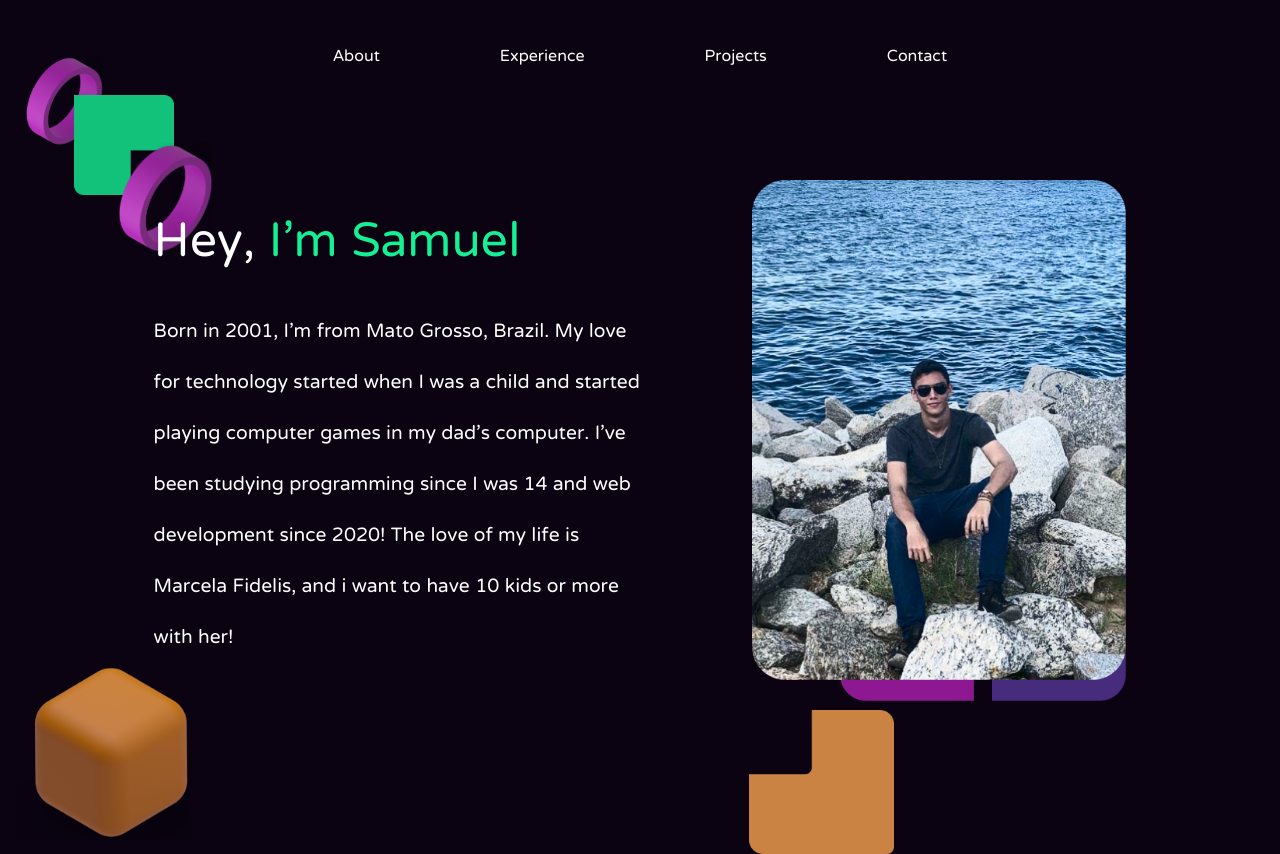
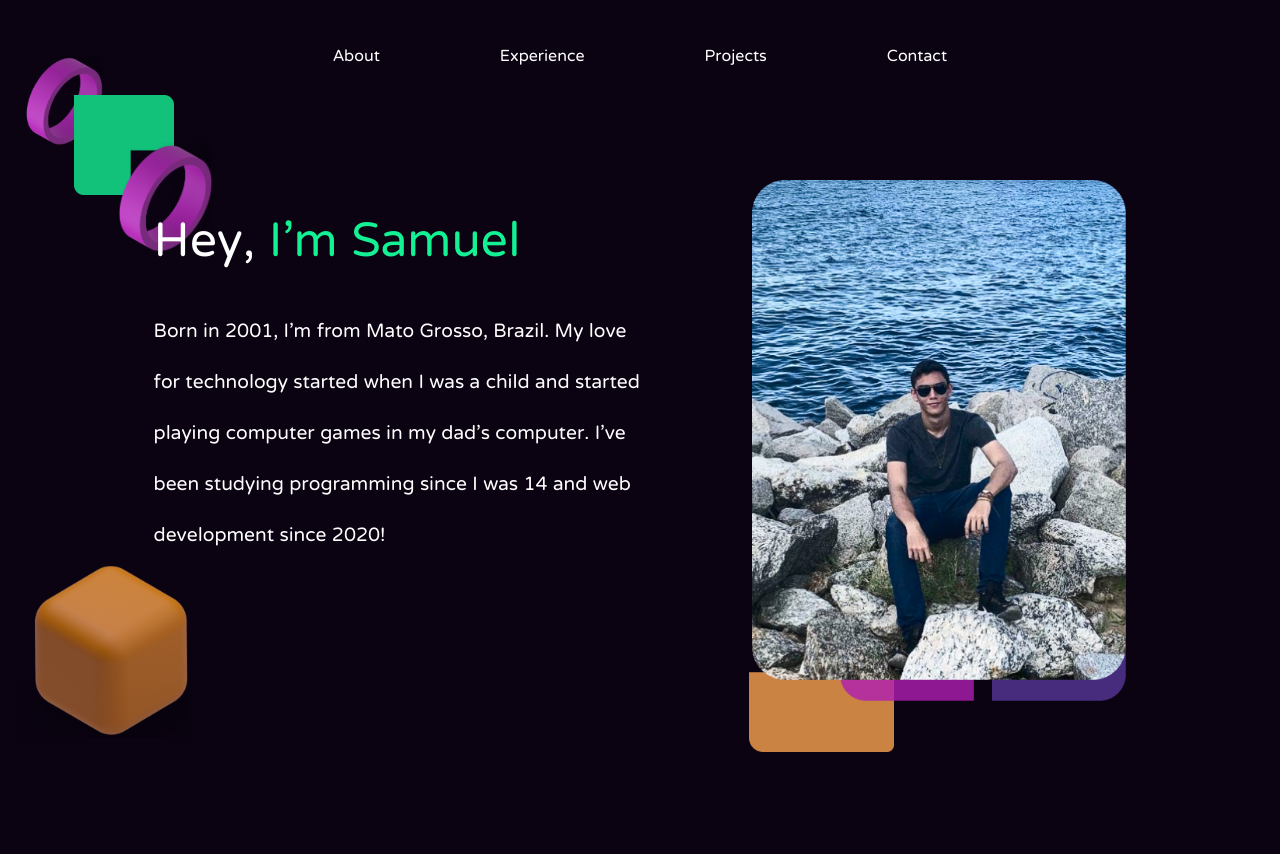
Before and after one commit to samuel-neves/portfolio, a Next.js app: page / in a window 1280 px wide. After the commit the page ends 800 px from the top, so only its background shows below. Built offline with nearby package versions, Linux system fonts and the light colour scheme.

Commit message:
feat: removing meme text and implementing link anchors

```diff
--- a/components/Header/index.tsx
+++ b/components/Header/index.tsx
@@ -6,15 +6,24 @@ interface HeaderComponentProps {
   scrolled: boolean;
 }
 
+interface MenuItems {
+  [x: string]: string;
+}
+
 export type { HeaderComponentProps };
 
 const Header: React.FC<HeaderComponentProps> = ({ scrolled }) => {
-  const menuItems = ['About', 'Experience', 'Projects', 'Contact'];
+  const menuItems: MenuItems = {
+    About: '#about',
+    Experience: '#experience',
+    Projects: '#projects',
+    Contact: '#contact',
+  };
 
   return (
     <Container scrolled={scrolled}>
-      {menuItems.map(item => (
-        <HeaderButton scrolled={scrolled} key={item}>
+      {Object.keys(menuItems).map((item: string) => (
+        <HeaderButton scrolled={scrolled} key={item} href={menuItems[item]}>
           <h1>{item}</h1>
           <HeaderUnderLine />
         </HeaderButton>
--- a/components/Header/styles.ts
+++ b/components/Header/styles.ts
@@ -14,7 +14,7 @@ export const Container = styled.div<HeaderComponentProps>`
   z-index: 999;
 `;
 
-export const HeaderButton = styled.button<HeaderComponentProps>`
+export const HeaderButton = styled.a<HeaderComponentProps>`
   color: ${props => props.theme.color};
   margin: ${props => (props.scrolled ? '12px' : '36px')} 48px;
   padding: 0 12px;
--- a/components/IntroductionSection/index.tsx
+++ b/components/IntroductionSection/index.tsx
@@ -11,6 +11,7 @@ import { TripleImageComponent } from './components';
 
 const IntroductionSection: React.FC = () => {
   return (
+    <>
       <Container>
         <TextContainer>
           <TripleImageComponent />
@@ -21,15 +22,18 @@ const IntroductionSection: React.FC = () => {
             Born in 2001, I&apos;m from Mato Grosso, Brazil. My love for
             technology started when I was a child and started playing computer
             games in my dad&apos;s computer. I&apos;ve been studying programming
-          since I was 14 and web development since 2020! The love of my life is
-          Marcela Fidelis, and i want to have 10 kids or more with her!
+            since I was 14 and web development since 2020!
           </p>
           <img
             src={RoundedCube.src}
             alt="Rounded orange cube"
             id="rounded-orange-cube"
           />
-        <img src={OrangeArrowAsset.src} alt="Orange arrow" id="orange-arrow" />
+          <img
+            src={OrangeArrowAsset.src}
+            alt="Orange arrow"
+            id="orange-arrow"
+          />
         </TextContainer>
         <ProfilePictureContainer>
           <img
@@ -44,6 +48,8 @@ const IntroductionSection: React.FC = () => {
           />
         </ProfilePictureContainer>
       </Container>
+      <br id="about" />
+    </>
   );
 };
 
--- a/components/IntroductionSection/styles.ts
+++ b/components/IntroductionSection/styles.ts
@@ -16,6 +16,7 @@ export const Container = styled.section`
   display: grid;
   grid-template-columns: 50% 50%;
   margin-top: 180px;
+  height: 500px;
 `;
 
 export const TextContainer = styled.div`
@@ -24,10 +25,6 @@ export const TextContainer = styled.div`
     position: relative;
     z-index: 4;
     font-weight: unset;
-  }
-
-  span {
-    color: ${props => props.theme.accentColor};
   }
 
   p {
--- a/styles/global.ts
+++ b/styles/global.ts
@@ -8,6 +8,10 @@ export const theme = {
 
 export const Container = styled.div`
   padding: 0 12vw;
+
+  span {
+    color: ${props => props.theme.accentColor};
+  }
 `;
 
 export const GlobalStyle = createGlobalStyle`
```
Lines whose indentation alone changed are shown as unchanged.
